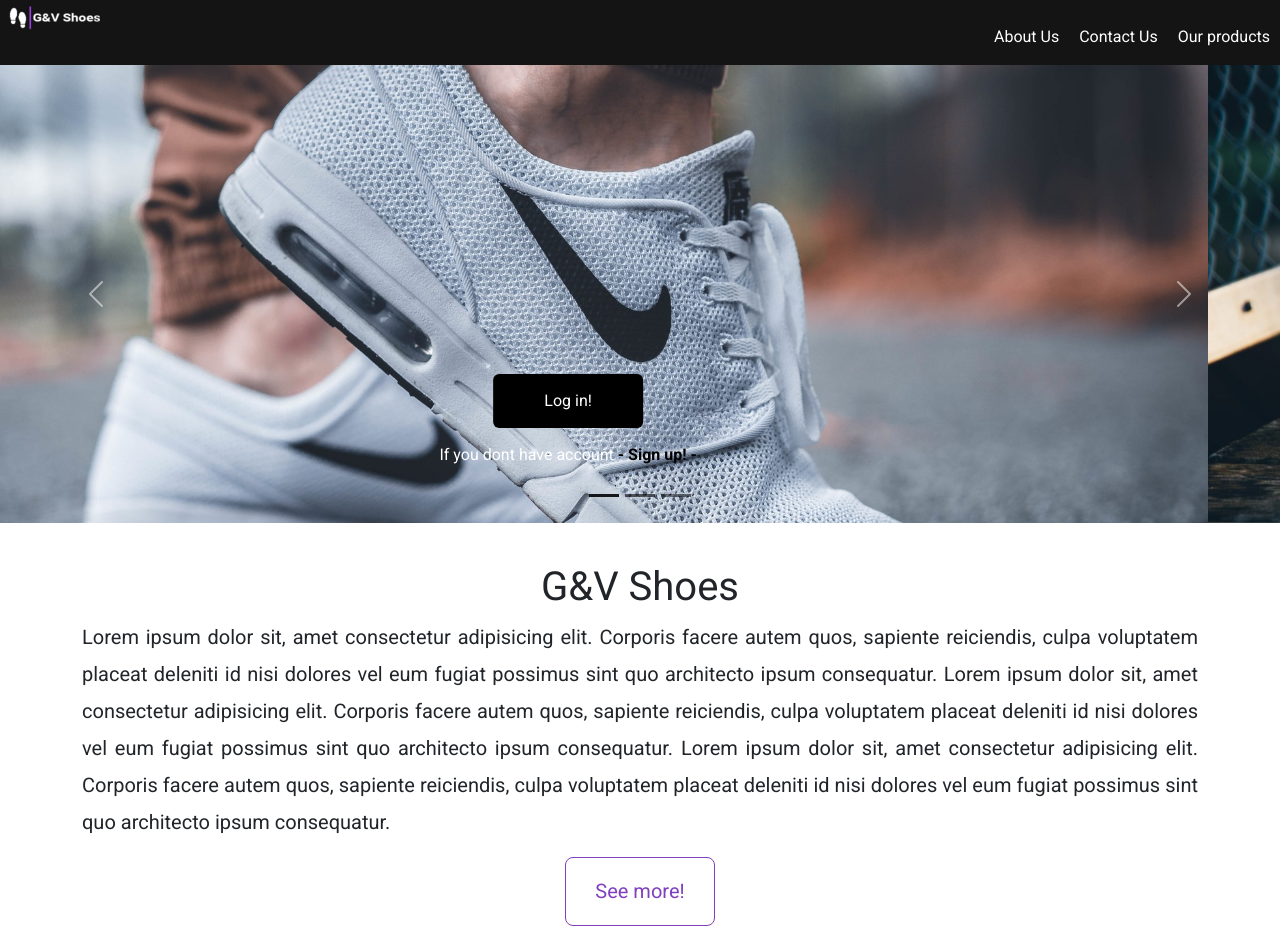
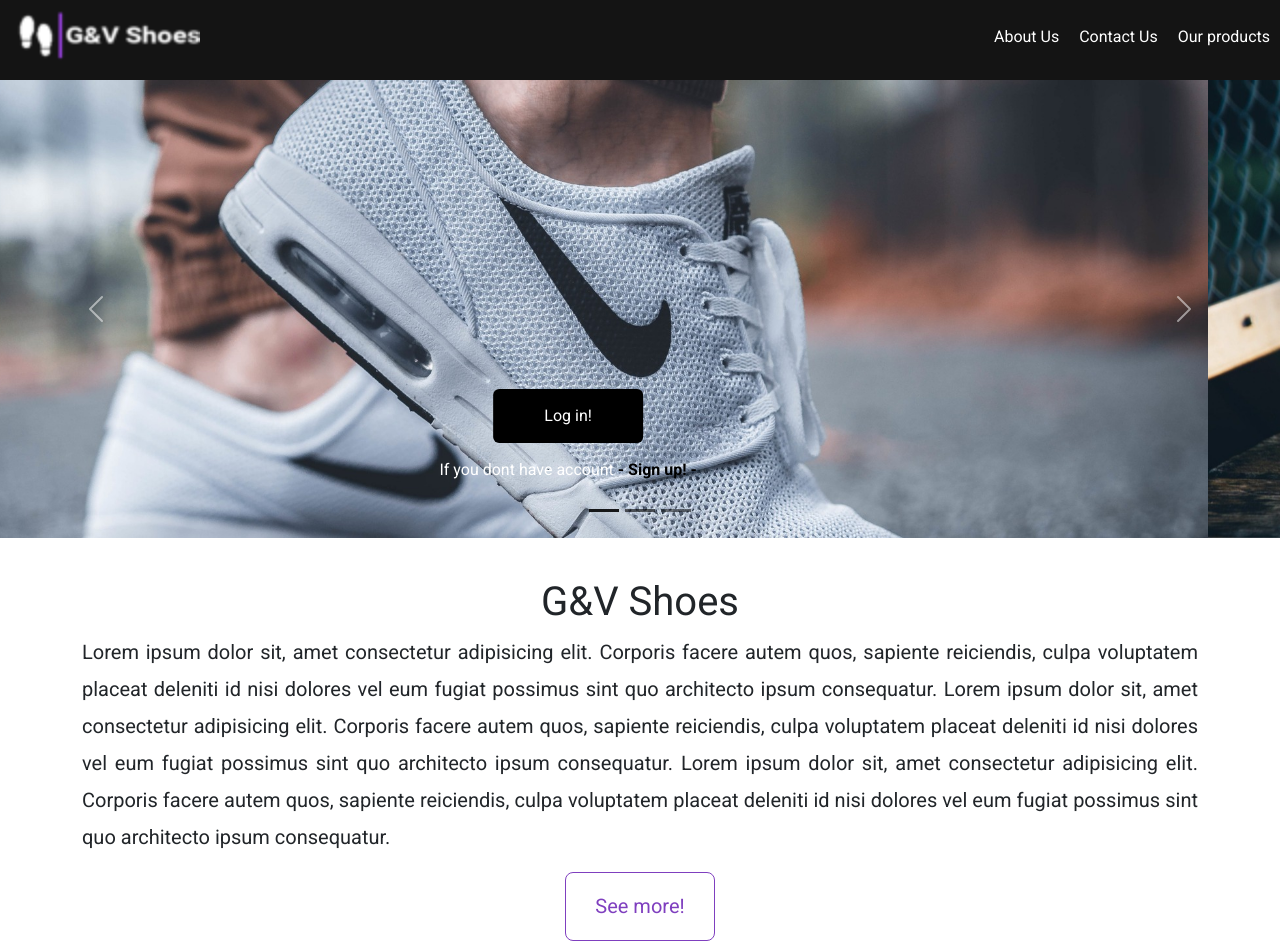
Before and after one commit to MdavidV/GyV-Shoes-Coder-House, a website: page index.html in a window 1280 px wide. Shown: the top 944 px of the page. Drawn offline with nearby package versions, Linux system fonts and the light colour scheme.

```diff
--- a/css/main.css
+++ b/css/main.css
@@ -23,6 +23,10 @@
   background-position: center;
   width: 100%;
   height: 400px; }
+
+.anchor-logo > img{
+  width: 200px;
+}
 
 .i-mobile {
   background-image: url("../assets/try5.jpg"); }
--- a/package.json
+++ b/package.json
@@ -7,7 +7,6 @@
     "test": "echo \"Error: no test specified\" && exit 1",
     "build-css": "node-sass --include-path scss scss/main.scss css/main.css",
     "watch-css": "nodemon -e scss -x \"npm run build-css\""
-
   },
   "repository": {
     "type": "git",
@@ -20,6 +19,7 @@
   },
   "homepage": "https://github.com/MdavidV/GyV-Shoes-Coder-House#readme",
   "dependencies": {
+    "firebase": "^9.6.11",
     "node-sass": "^7.0.1",
     "nodemon": "^2.0.15"
   }
```
Also changed, not shown: 2 other files.
